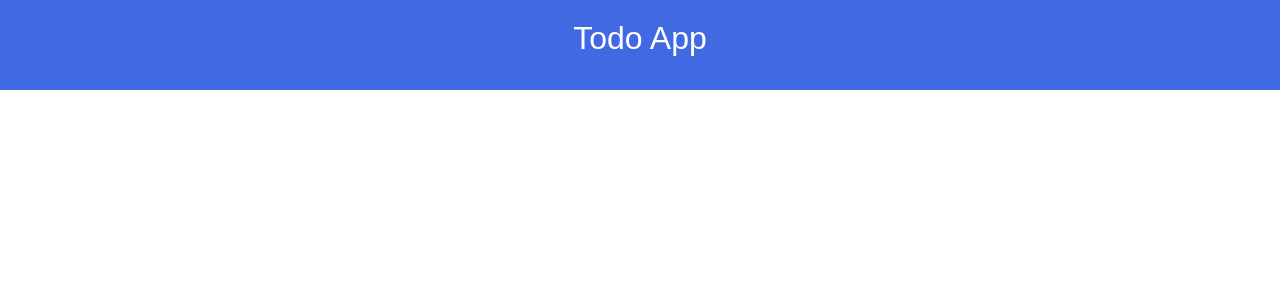
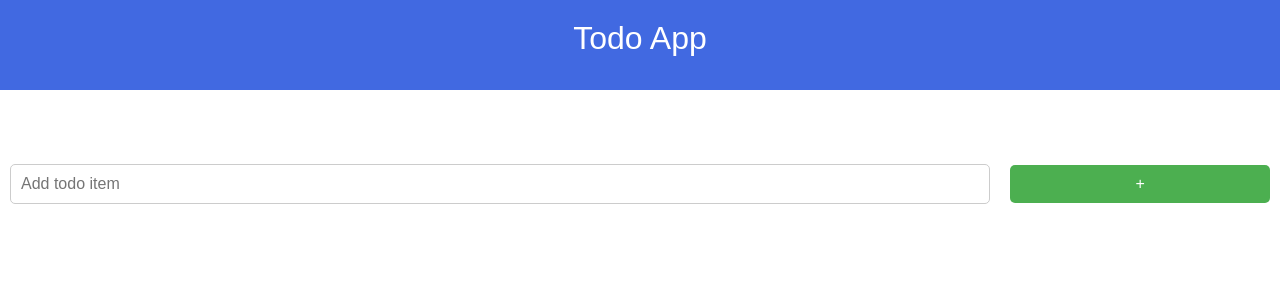
Before and after one commit to Waqasii/TodoReact, a React (Create React App) app in the folder todo/: page / in a window 1280 px wide. Shown: the top 300 px of the page. Built offline with nearby package versions, Linux system fonts and the light colour scheme.

Commit message:
create todo app structure by adding input and submit button

```diff
--- a/todo/src/App.js
+++ b/todo/src/App.js
@@ -1,10 +1,12 @@
 
-import Header from "./components.js/Header";
+import Header from "./components/Header.js";
+import Form from "./components/Form.js";
 
 function App() {
   return (
     <div className="App">
       <Header />
+      <Form />
     </div>
   );
 }
--- /dev/null
+++ b/todo/src/components/Form.js
@@ -0,0 +1,14 @@
+import styles from "../style.module.css"
+
+const Form = () => {
+    return (
+        <div className={styles.formdiv}>
+            <form className={styles.todoform}>
+                <input className={styles.todoinput} placeholder="Add todo item"></input>
+                <button className={styles.addbutton} type="submit">+</button>
+            </form>
+        </div>
+    )
+}
+
+export default Form;
--- a/todo/src/style.module.css
+++ b/todo/src/style.module.css
@@ -12,3 +12,39 @@ body {
     text-align: center;
 
 }
+
+.formdiv {
+    margin-top: 5%;
+}
+
+.todoform {
+    display: flex;
+    align-items: center;
+}
+
+.todoinput {
+    flex: 4;
+    padding: 10px;
+    font-size: 16px;
+    border-radius: 5px;
+    border: 1px solid #ccc;
+    margin-right: 10px;
+    margin-top: 10px;
+    margin-left: 10px;
+}
+
+.addbutton {
+    flex: 1;
+    background-color: #4caf50;
+    color: white;
+    border: none;
+    padding: 10px;
+    font-size: 16px;
+    border-radius: 5px;
+    cursor: pointer;
+    margin-right: 10px;
+    margin-top: 10px;
+    margin-left: 10px;
+
+
+}
```
Also changed, not shown: todo/src/components/Header.js (renamed from todo/src/components.js/Header.js).
